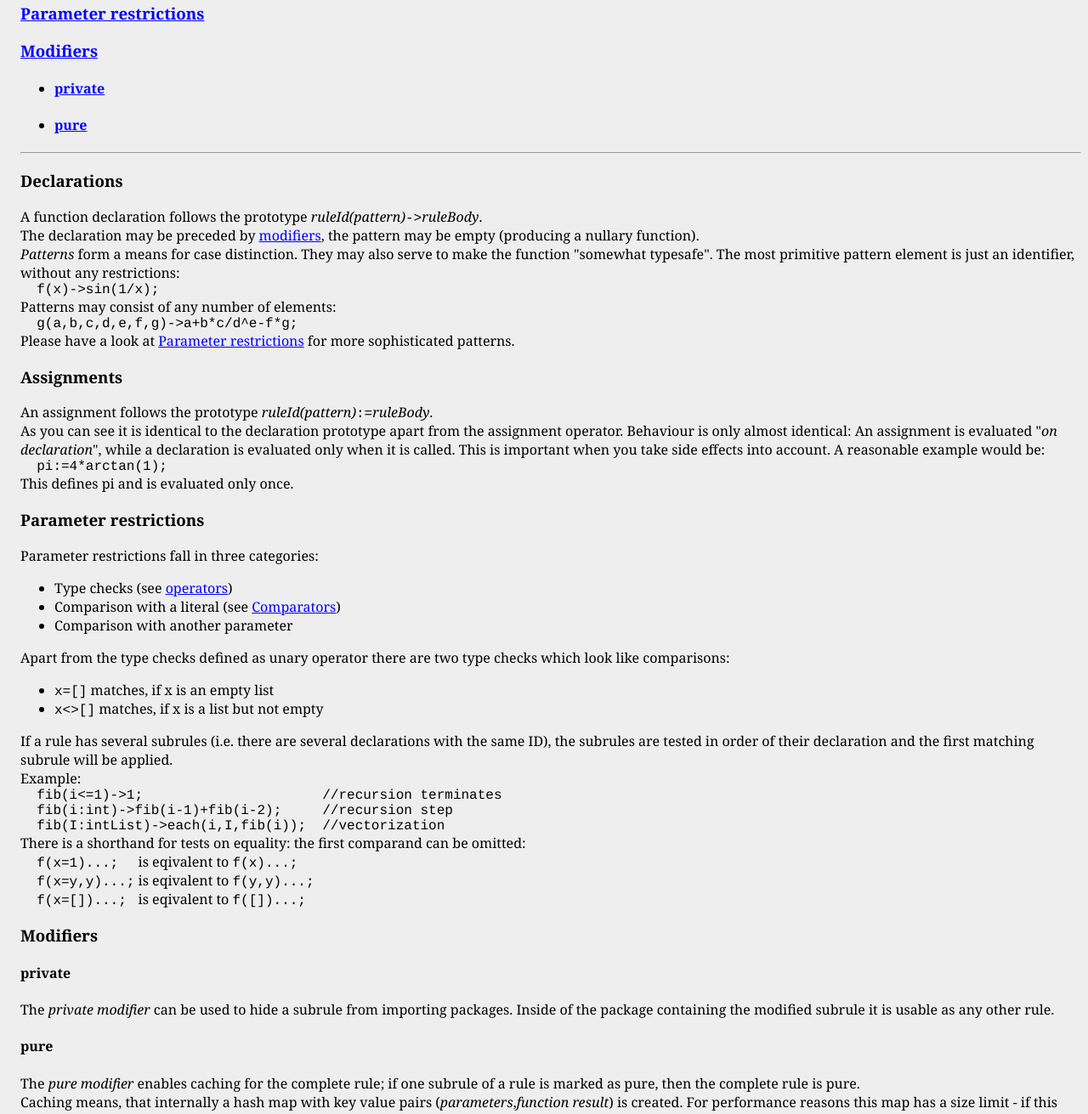
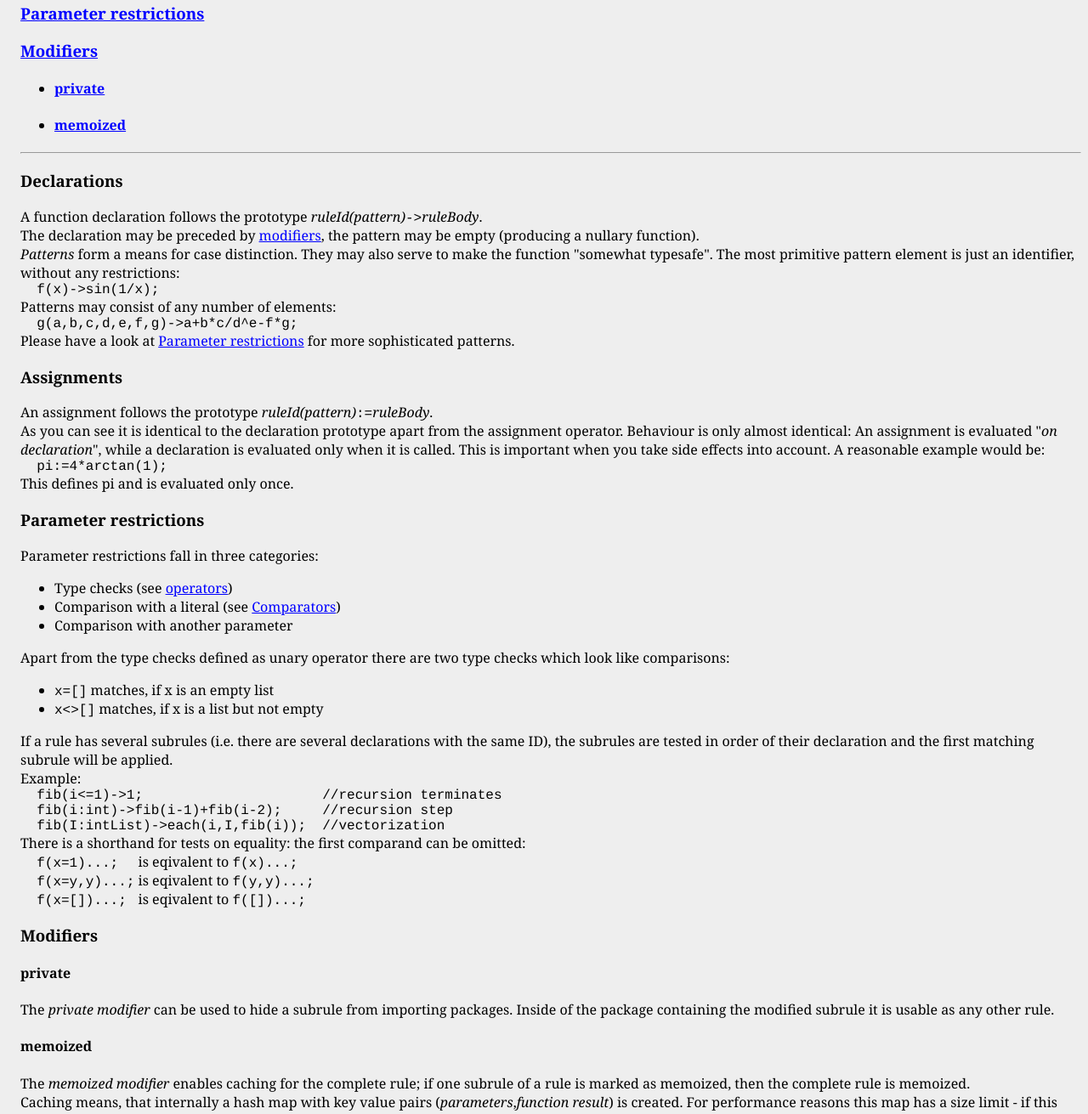
Before and after one commit to mschlegel81/mnh, a plain HTML site: page doc/functions.html in a window 1280 px wide. Shown: the part 178-1489 px from the top of the page at 85% size. Drawn offline with Linux system fonts and the light colour scheme.

Commit message:
20150218

```diff
--- a/doc/functions.html
+++ b/doc/functions.html
@@ -13,7 +13,7 @@
 <h3><a     href="#restrictions">Parameter restrictions</a></h3>
 <h3><a     href="#modifiers">Modifiers</a></h3><ul>
 <li><h4><a href="#privateMod">private</a></h4></li>
-<li><h4><a href="#pureMod">pure</a></h4></li></ul>
+<li><h4><a href="#memoizedMod">memoized</a></h4></li></ul>
 <div align="right"><hr> </font></div>
 <h3><a name="declarations">Declarations</a></h3>
 A function declaration follows the prototype <i>ruleId(pattern)</i><code>-></code><i>ruleBody</i>.<br>
@@ -57,12 +57,12 @@ There is a shorthand for tests on equality: the first comparand can be omitted:<
 The <i>private modifier</i> can be used to hide a subrule from importing packages.
 Inside of the package containing the modified subrule it is usable as any other rule.
 
-<h4><a name="pureMod">pure</a></h4>
-The <i>pure modifier</i> enables caching for the complete rule; if one subrule of a rule is marked as pure, then the complete rule is pure.
+<h4><a name="memoizedMod">memoized</a></h4>
+The <i>memoized modifier</i> enables caching for the complete rule; if one subrule of a rule is marked as memoized, then the complete rule is memoized.
 <br>Caching means, that internally a hash map with key value pairs (<i>parameters</i>,<i>function result</i>) is created. For performance reasons this
-map has a size limit - if this limit is exceeded, the least recently used key-value-pairs are "forgotten".<br>
+map has a size limit - if this limit is exceeded, key-value-pairs are "forgotten" based on a mixed strategy combining least-recently-used and least-frequently-used approaches.<br>
 Used appropriately, caching results in enormous speedup. <br>
-Note that pure functions do not work well with parallelized evaluations. This issue will be adressed in later versions.
+Note that memoized functions do not work well with parallelized evaluations. This issue will be adressed in later versions.
 
 <div align="right"><hr> </font></div>
 </body>
```
Also changed, not shown: 12 other files.
